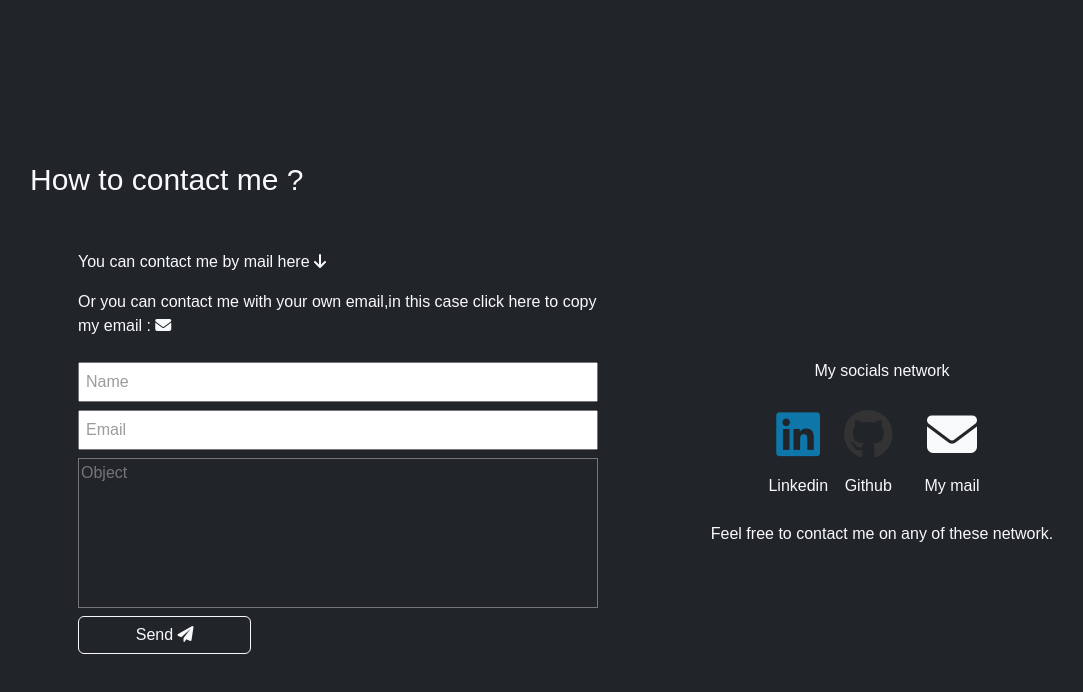
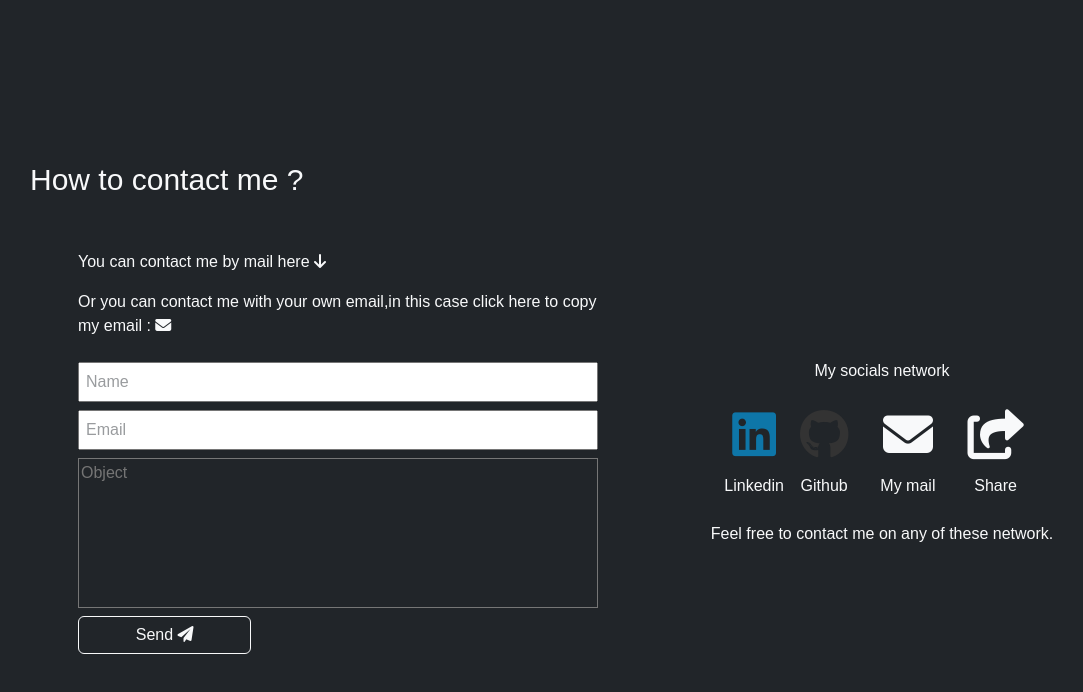
Before and after one commit to GeoffH02/Portfolio, a plain HTML site: page index.html in a window 1280 px wide. Shown: the part 3896-4588 px from the top of the page, without its empty margins (30-1113 px from the left). Drawn offline with nearby package versions, Linux system fonts and the light colour scheme; a web font is replaced by a local one.

Commit message:
Add share option

```diff
--- a/ext/css/FA-styling.css
+++ b/ext/css/FA-styling.css
@@ -40,6 +40,16 @@
     color: #9f9b9b;
 }
 
+.fa-share-from-square{
+    cursor: pointer;
+    transition: 250ms ease-in-out all;
+}
+
+.fa-share-from-square:hover{
+    cursor: pointer;
+    color: #9f9b9b;
+}
+
 .social-link{
     font-size: 16px;
 }
--- a/ext/js/scripts.js
+++ b/ext/js/scripts.js
@@ -37,6 +37,7 @@ function showAlert(id) {
 
     let textNotif = ""
     let alertMail = "geoffrey02@orange.fr"
+    let linkToSite = "https://geoffh02.github.io/Portfolio/"
     switch (id) {
         case  'email':
             textNotif = "Email added to clipboard." + '\n' + alertMail
@@ -49,6 +50,10 @@ function showAlert(id) {
         case  'emailsocial':
             textNotif = "Email added to clipboard." + '\n' + alertMail
             navigator.clipboard.writeText(alertMail);
+            break;
+        case 'siteShare':
+            textNotif = "WebSite link added to clipboard" + '\n' + linkToSite
+            navigator.clipboard.writeText(linkToSite);
             break;
 
     }
--- a/index.html
+++ b/index.html
@@ -584,6 +584,14 @@
                         </a>
                         <span>My mail</span>
                     </div>
+
+                    <div class="d-flex flex-column align-items-center me-3 ms-3">
+                        <a  style="font-size: 50px" onclick="showAlert(this.id)" id="siteShare">
+                            <i class="fa-solid fa-share-from-square"></i>
+                        </a>
+                        <span>Share</span>
+                    </div>
+
                 </div>
                 <span class="mt-4">Feel free to contact me on any of these network.</span>
 
```
